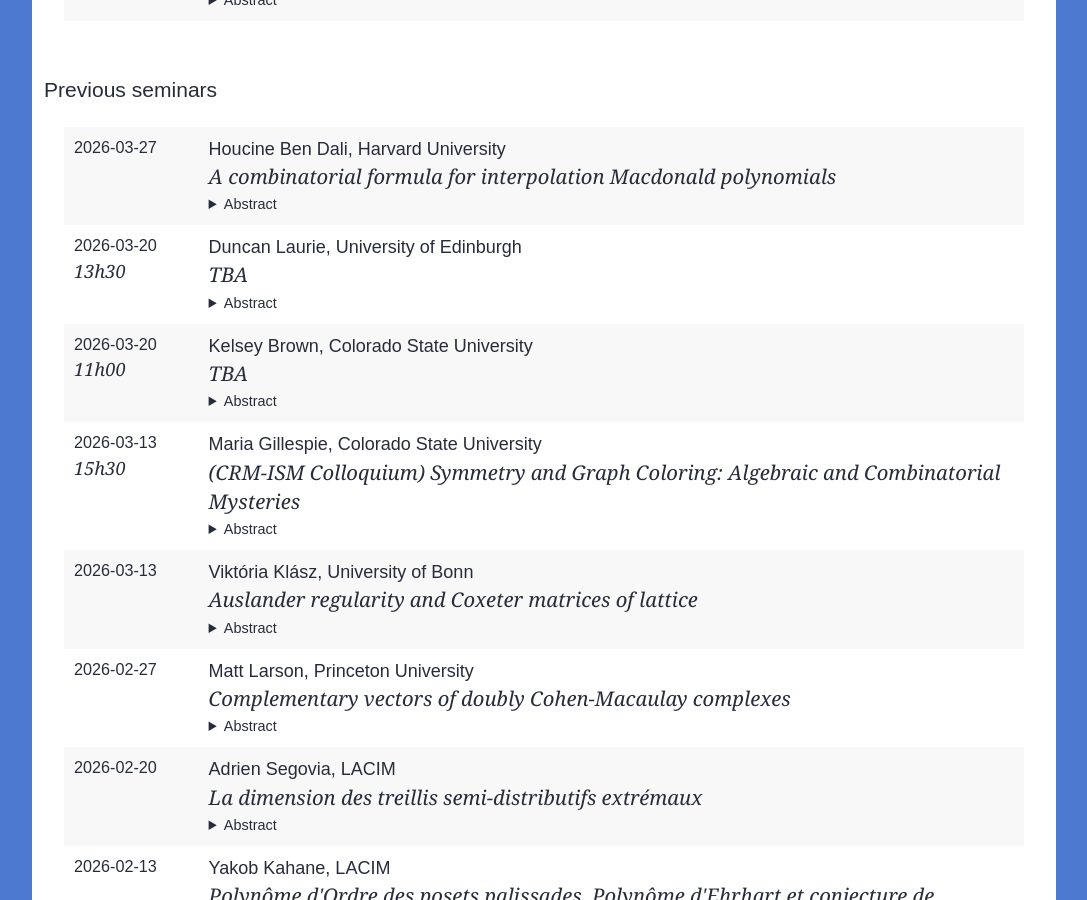
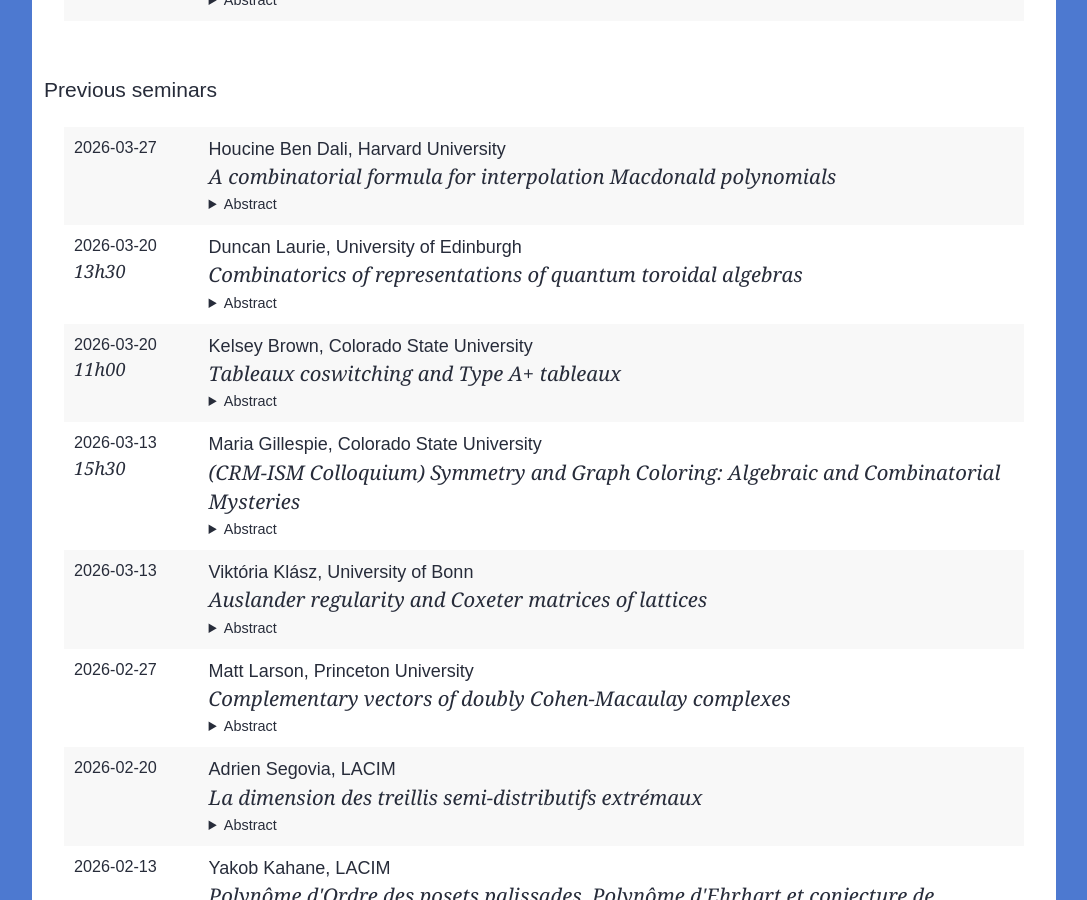
Before and after one commit to lacim-uqam/lacim-uqam.github.io, a Jekyll site: the page built from en/seminar.md, in a window 1280 px wide and 900 px high, scrolled down 1560 px. Shown: the whole window, without its empty margins (96-1183 px from the left). Built offline with Jekyll 4.4.1, drawn with Linux system fonts in a browser that asks for light colours; formulas are drawn with MathJax 3; our own code applies the rules of GitHub Pages for plain Markdown files; some of the changed lines change nothing that is shown.

Commit message:
Update lacim-seminar.yml
Added Kelsey Brown and Duncan Laurie's abstracts (Merci d'avoir mis les abstracts du 13 Mars!!)

```diff
--- a/_data/lacim-seminar.yml
+++ b/_data/lacim-seminar.yml
@@ -49,17 +49,22 @@
 
 - speaker: Duncan Laurie
   affiliation: University of Edinburgh
-  title: TBA
+  title: Combinatorics of representations of quantum toroidal algebras
   date: 2026-03-20
   time: 13h30
   abstract: >
+    Quantum toroidal algebras are the ‘double affine’ objects within the quantum world. In type A, many of their most important representations have explicit combinatorial models in terms of coloured (plane) partitions.
+    After giving a brief and gentle introduction to these algebras, I shall outline work in progress with Théo Pinet which seeks to establish special categories of representations as monoidal categorifications of cluster algebras.
+    A special role is played by so-called T-systems, proven using partition combinatorics. On one side, these describe decompositions of tensor product representations; on the other, they arise as mutation relations in our cluster algebras.
+    Along the way, the notion of ‘folding’ cluster algebras arises naturally in our work, providing a source of particular interest and confusion!
 
 - speaker: Kelsey Brown
   affiliation: Colorado State University
-  title: TBA
+  title: Tableaux coswitching and Type A+ tableaux
   date: 2026-03-20
   time: 11h00
   abstract: >
+    Motivated by the Schubert calculus problem of intersecting of Schubert varieties over the real numbers, we discuss a coplactic switching (coswitching) operation on tableaux in types A and B and algorithms for simplifying this computation (joint work with Derek Moran). We aim to generalize this operation from tableaux to the broader setting of posets, finding ourselves with a restriction to the class of d-complete posets as the most general setting in which we can define this coswitching operation. In this talk, we narrow our focus to the natural first step toward this generalization, which we call Type A+, and give some partial results towards generalizing the fundamental tableaux notions of jeu de taquin, semistandard tableau, ballotness, and more to this setting.
 
 - speaker: Maria Gillespie
   affiliation: Colorado State University
@@ -77,7 +82,7 @@
 
 - speaker: Viktória Klász
   affiliation: University of Bonn
-  title: Auslander regularity and Coxeter matrices of lattice
+  title: Auslander regularity and Coxeter matrices of lattices
   date: 2026-03-13
   abstract: >
     In this talk, we explore connections between the representation theory of finite-dimensional algebras, combinatorics, and linear algebra. We begin by discussing a result of Iyama and Marczinzik that relates the homological notions of Auslander regularity and the Auslander-Reiten bijection to the lattice-theoretic concepts of distributivity and the rowmotion map. We then present a new result that reinterprets these ideas from a linear-algebraic perspective, using Coxeter matrices and their Bruhat decomposition. Building on this approach, we introduce the *Coxeter permutation* of a lattice (or, more generally, of a finite-dimensional algebra, or of a Dyck path), which is designed to generalise the rowmotion map.
```
